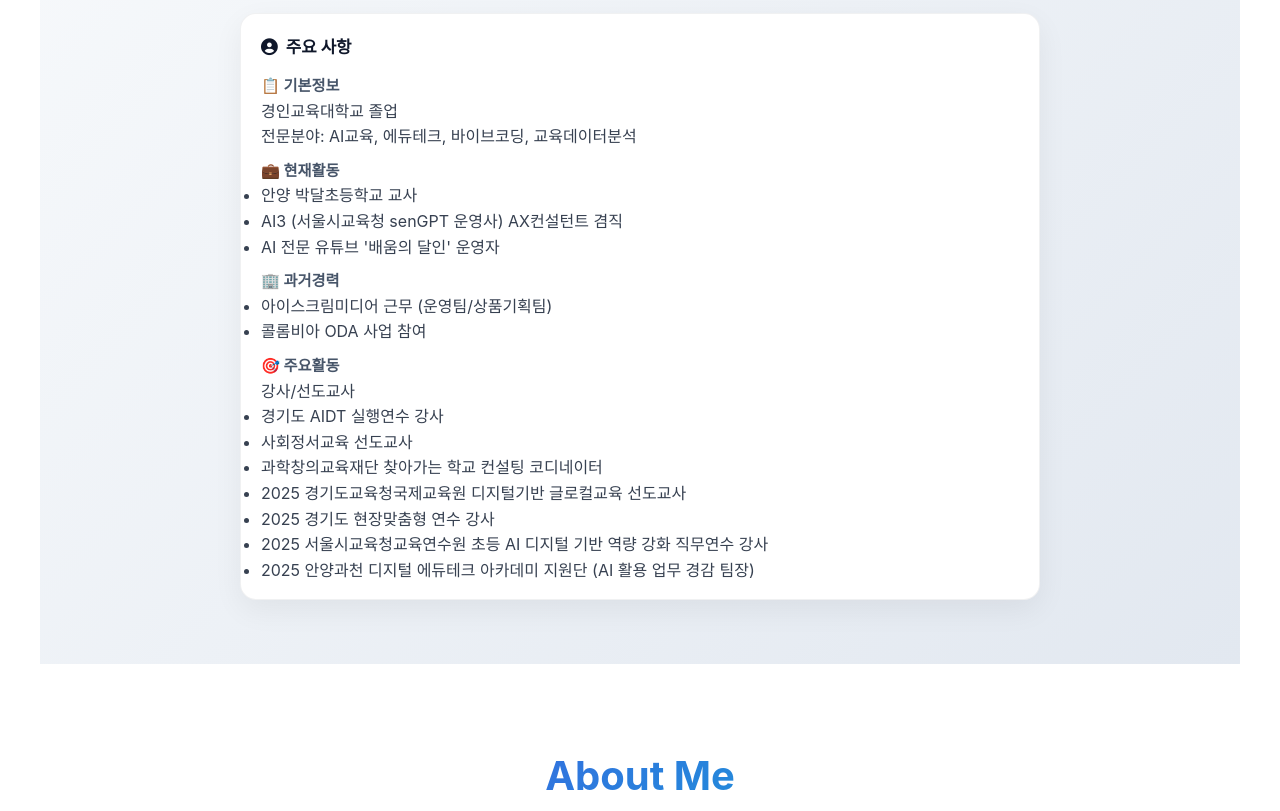
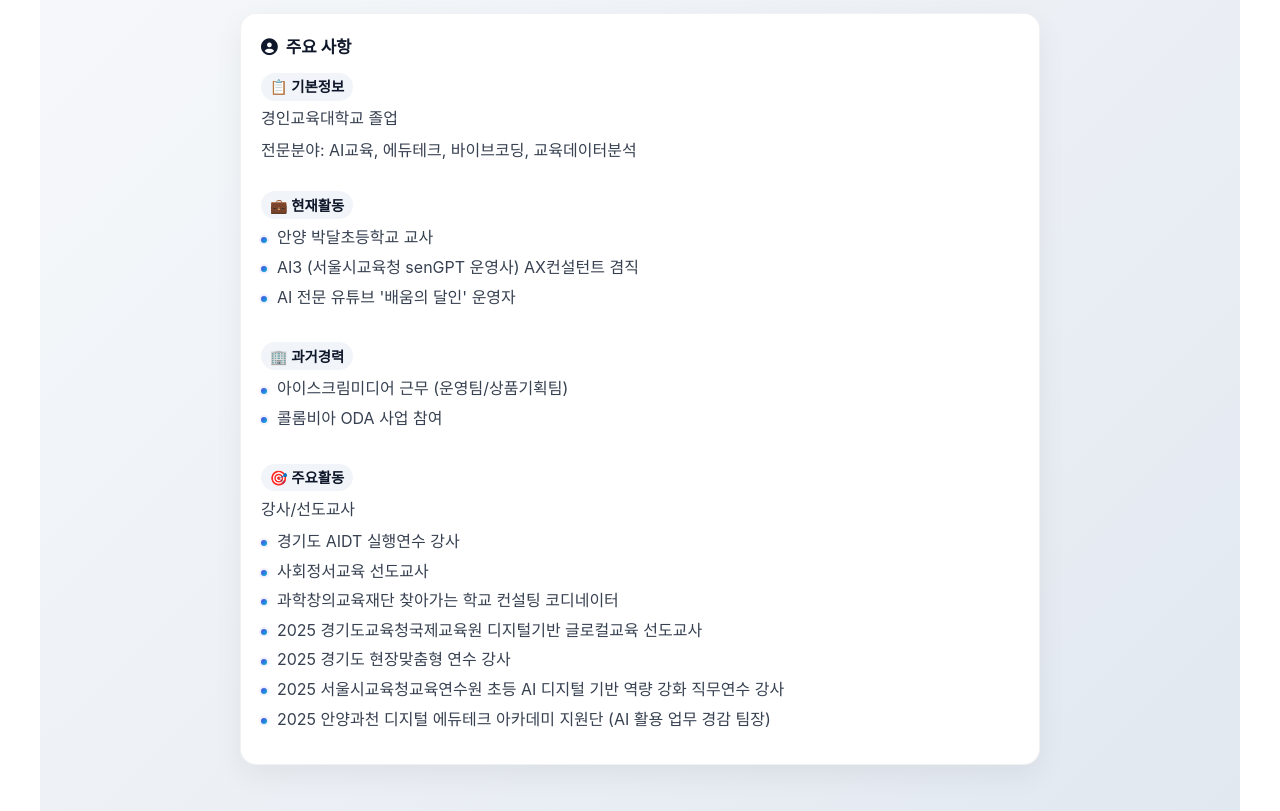
Before and after one commit to reallygood83/MJ, a website: page index.html in a window 1280 px wide. Shown: the part 1045-1856 px from the top of the page. Drawn offline with Linux system fonts and the light colour scheme; a web font is replaced by a local one.

Commit message:
Refine '주요 사항' card visuals: custom bullets, reduced indentation, pill labels, tighter spacing.

```diff
--- a/index.html
+++ b/index.html
@@ -819,6 +819,14 @@
             font-size: 0.95rem;
             line-height: 1.6;
         }
+        /* 개선: 주요 사항 카드 목록/라벨 시각 개선 */
+        .basic-info-card .info-item { margin-bottom: 0.75rem; }
+        .basic-info-card .info-item + .info-item { margin-top: 0.25rem; padding-top: 0.25rem; }
+        .basic-info-card .info-item > div { margin-top: 0.35rem; }
+        .basic-info-card ul { list-style: none; margin: 0.4rem 0 0; padding: 0; }
+        .basic-info-card ul li { position: relative; padding-left: 1rem; margin: 0.25rem 0; color: #374151; line-height: 1.6; }
+        .basic-info-card ul li::before { content: ''; position: absolute; left: 0; top: 0.7rem; width: 6px; height: 6px; border-radius: 50%; background: linear-gradient(135deg, #4F46E5, #06B6D4); box-shadow: 0 0 0 2px rgba(79,70,229,0.08); }
+        .basic-info-card .info-item strong { display: inline-flex; align-items: center; gap: 0.35rem; padding: 0.15rem 0.55rem; background: #F1F5F9; border-radius: 999px; color: #0F172A; font-size: 0.9rem; }
         @media (max-width: 768px) {
             .info-grid { grid-template-columns: 1fr; }
             .info-item strong { display: block; margin-bottom: 2px; }
```
